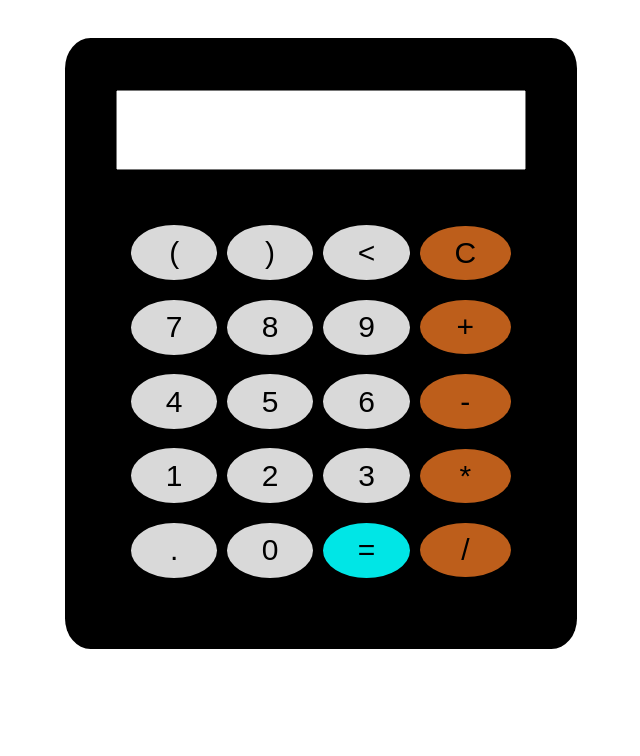
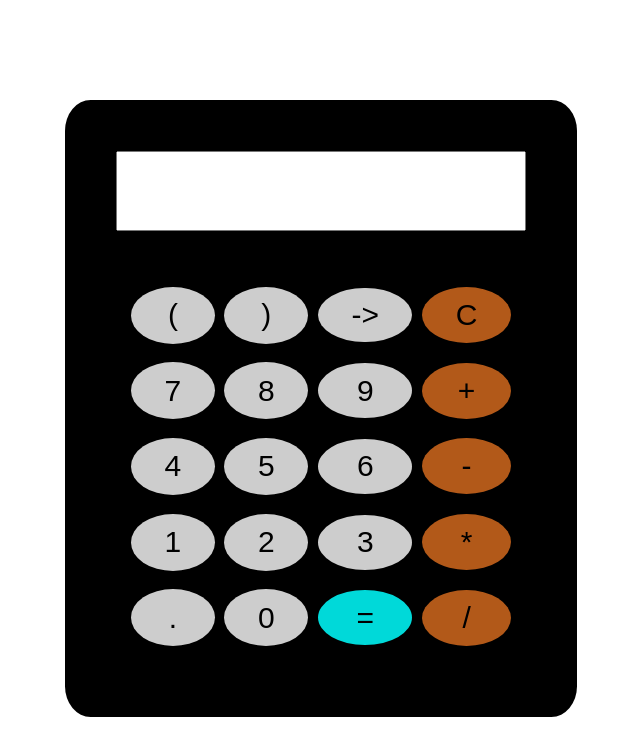
Before and after one commit to SamyakJainABCD/CALCULATOR-JS, a plain HTML site: page index.html in a window 1280 px wide. Shown: the whole page, without its empty margins (319-959 px from the left). Drawn offline with Linux system fonts and the light colour scheme.

Commit message:
Update index.html

```diff
--- a/index.html
+++ b/index.html
@@ -15,11 +15,11 @@
 			text-align: center;
 			margin: 10% 5%;
 			border-radius: 50%;
-			opacity: 0.9;
+			opacity: 0.85;
 			transform: translateY(0);
 			transition: 0.1s;
 			border-style: outset;
-			border: green 3px;
+			border: black 3px;
 		}
 
 		.container button:hover {
@@ -29,33 +29,41 @@
 	</style>
 </head>
 
-<body style="margin : 3% 30%;">
+<body style="margin : 100px 30%;">
 	<div style="background-color: black; padding: 10%; border-radius: 5%;">
 		<input id="output" name="output" style="text-align: right; font-size: 400%; width: 100%;">
 		<br><br><br>
 		<div class="container">
-			<button>(</button>
-			<button>)</button>
-			<button>< </button>
-			<button style="background-color: chocolate">C</button>
-			<button>7</button>
-			<button>8</button>
-			<button>9</button>
-			<button style="background-color: chocolate">+</button>
-			<button>4</button>
-			<button>5</button>
-			<button>6</button>
-			<button style="background-color: chocolate">-</button>
-			<button>1</button>
-			<button>2</button>
-			<button>3</button>
-			<button style="background-color: chocolate">*</button>
-			<button>.</button>
-			<button>0</button>
-			<button style="background-color:aqua">=</button>
-			<button style="background-color:chocolate">/</button>
+			<button onclick="output.value+='('">(</button>
+			<button onclick="output.value+=')'">)</button>
+			<button onclick="backspace()">-> </button>
+			<button onclick="output.value=''" style="background-color: chocolate">C</button>
+			<button onclick="output.value+='7'">7</button>
+			<button onclick="output.value+='8'">8</button>
+			<button onclick="output.value+='9'">9</button>
+			<button onclick="output.value+='+'" style="background-color: chocolate">+</button>
+			<button onclick="output.value+='4'">4</button>
+			<button onclick="output.value+='5'">5</button>
+			<button onclick="output.value+='6'">6</button>
+			<button onclick="output.value+='-'" style="background-color: chocolate">-</button>
+			<button onclick="output.value+='1'">1</button>
+			<button onclick="output.value+='2'">2</button>
+			<button onclick="output.value+='3'">3</button>
+			<button onclick="output.value+='*'" style="background-color: chocolate">*</button>
+			<button onclick="output.value+='.'">.</button>
+			<button onclick="output.value+='0'">0</button>
+			<button onclick="output.value = eval(output.value)" style="background-color:aqua">=</button>
+			<button onclick="output.value+='/'" style="background-color:chocolate">/</button>
 		</div>
 	</div>
+
+	<script>
+		function backspace() {
+			str = output.value;
+			str[str.length() - 2] = 'k';
+			output.value = str;
+		}
+	</script>
 </body>
 
 </html>
```
